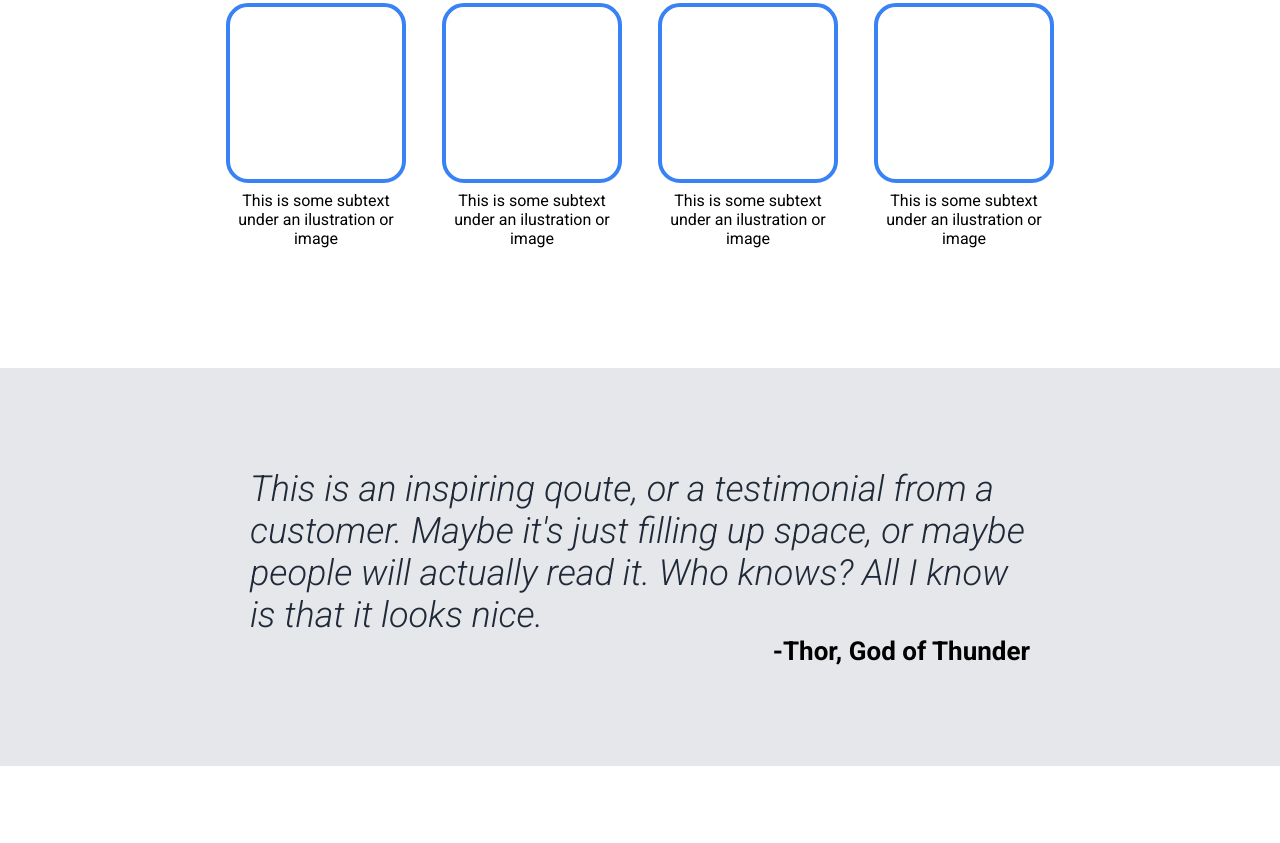
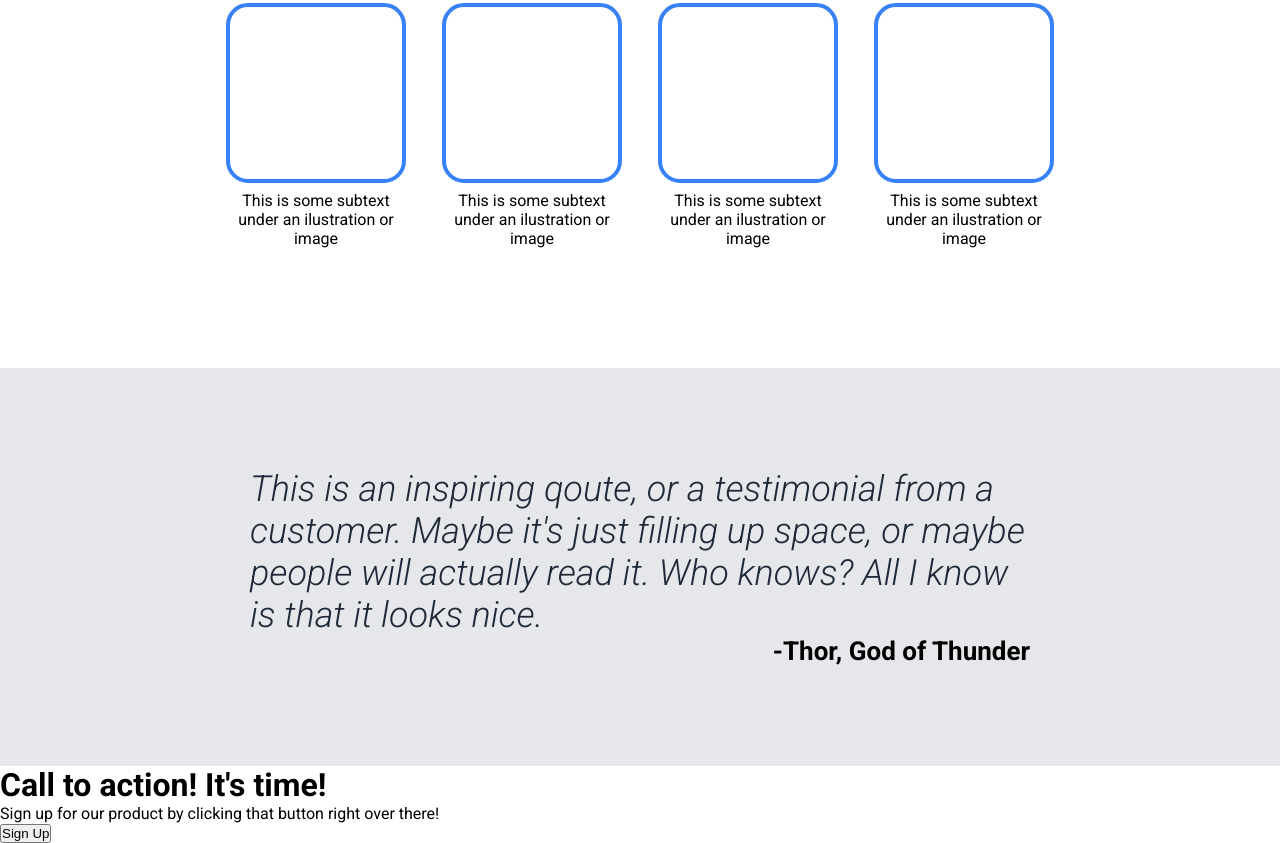
Before and after one commit to aderitoapelao/landing-page, a plain HTML site: page index.html in a window 1280 px wide. Shown: the part 679-1522 px from the top of the page. Before the commit the page ends 1445 px from the top, so only its background shows below. Drawn offline with Linux system fonts and the light colour scheme.

Commit message:
feat: adicionar a quarta secao, call to action

```diff
--- a/index.html
+++ b/index.html
@@ -62,5 +62,17 @@
             <span>-Thor, God of Thunder</span>
         </div>
     </div>
+
+    <div class="fourth">
+        <div class="cta">
+            <div class="left">
+                <h1>Call to action! It's time!</h1>
+                <p>Sign up for our product by clicking that button right over there!</p>
+            </div>
+            <div class="right">
+                <button>Sign Up</button>
+            </div>
+        </div>
+    </div>
 </body>
 </html>
```
